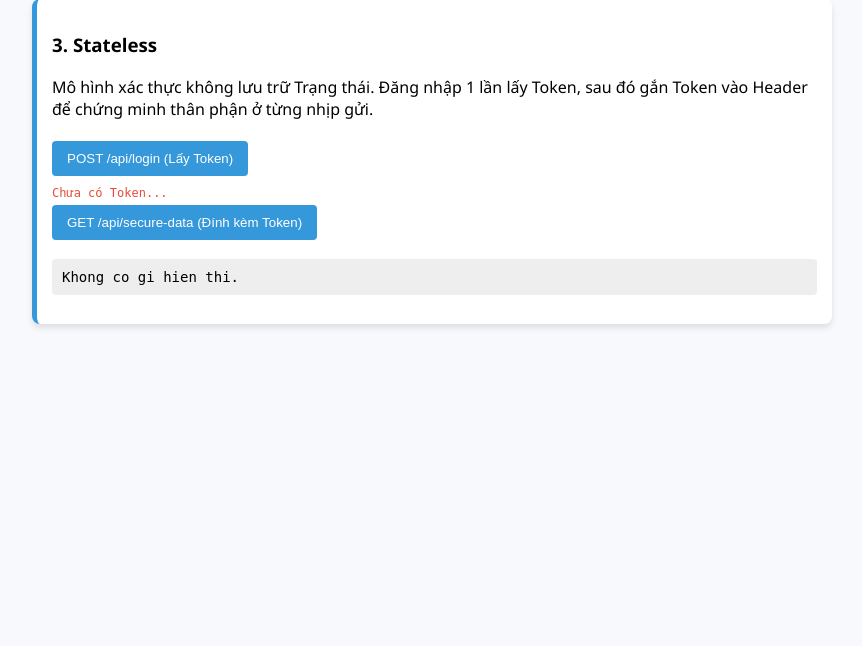
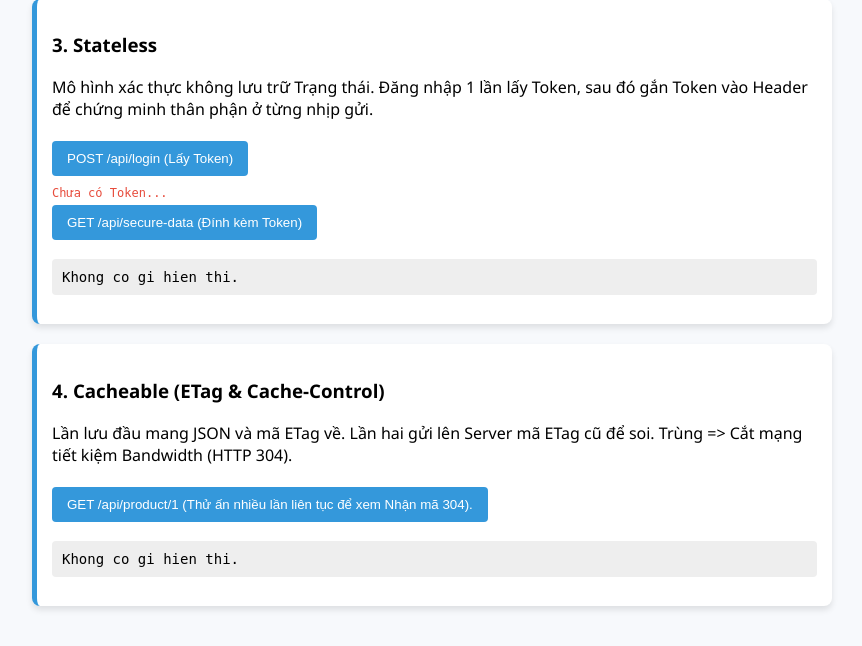
Before and after one commit to congkx123789/2526II_INT3505_1, a Flask app: page / in a window 1280 px wide. Shown: the part 626-1272 px from the top of the page, without its empty margins (208-1070 px from the left). Before the commit the page ends 954 px from the top, so only its background shows below. Run offline with Flask 3, Linux system fonts and the light colour scheme.

Commit message:
cacheable

```diff
--- a/Week2/REST_Demo_Flask/app.py
+++ b/Week2/REST_Demo_Flask/app.py
@@ -1,5 +1,7 @@
-from flask import Flask, request, jsonify, render_template
+from flask import Flask, request, jsonify, render_template, make_response
 import jwt
+import json
+import hashlib
 
 app = Flask(__name__)
 app.config['SECRET_KEY'] = 'my_super_secret_key'
@@ -42,9 +44,6 @@ def add_product():
 # ==========================================================
 @app.route('/api/login', methods=['POST'])
 def login():
-    """
-    Client lấy Token. Server KHÔNG LƯU session trong RAM hay ổ cứng.
-    """
     data = request.json
     if data and data.get('username') == 'admin':
         token = jwt.encode({'user': 'admin'}, app.config['SECRET_KEY'], algorithm='HS256')
@@ -53,21 +52,43 @@ def login():
 
 @app.route('/api/secure-data', methods=['GET'])
 def secure_data():
-    """
-    Client BẮT BUỘC gửi kèm Token ở mọi Request nếu muốn pass qua cửa này.
-    Server tự giải nghĩa Token chứ Server không tra Session từ Database.
-    Hệ thống lúc này có Scale 10 máy lên cũng không sập vì chia sẻ Session dễ dàng.
-    """
     token = request.headers.get('Authorization')
     if not token:
         return jsonify({'message': 'Token is missing!'}), 401
-
     try:
-        token = token.split(" ")[1] # Xóa chữ Bearer
+        token = token.split(" ")[1]
         decoded = jwt.decode(token, app.config['SECRET_KEY'], algorithms=['HS256'])
         return jsonify({'message': 'Welcome admin!', 'secret_data': 'Phi trạng thái có nghĩa là Server quên bạn ngay sau khi gửi xong Request.'})
     except Exception as e:
         return jsonify({'message': 'Token is invalid!', 'error': str(e)}), 401
 
+# ==========================================================
+# 4. Cacheable
+# ==========================================================
+@app.route('/api/product/<int:product_id>', methods=['GET'])
+def get_product_etag(product_id):
+    """
+    Sử dụng ETag để tiết kiệm băng thông khi Data chưa bị sờ tới.
+    """
+    product = next((p for p in db_products if p["id"] == product_id), None)
+    if not product:
+        return jsonify({"message": "Not Found"}), 404
+
+    # Tạo mã băm ETAG
+    product_str = json.dumps(product, sort_keys=True).encode('utf-8')
+    etag_hash = hashlib.md5(product_str).hexdigest()
+
+    # Kiểm tra ETAG trong HTTP Headers Browser nếu nó quay lại
+    if_none_match = request.headers.get('If-None-Match')
+
+    if if_none_match and if_none_match.strip('"') == etag_hash:
+        # Nếu Data Database trùng khớp mã ETag của Client gửi lên (100% Data giống nhau)
+        # Server ngắt kết nối luôn và trả 304 - Băng thông siêu thấp
+        return '', 304
+
+    response = make_response(jsonify(product))
+    response.set_etag(etag_hash)
+    return response
+
 if __name__ == '__main__':
     app.run(debug=True, port=5000)
--- a/Week2/REST_Demo_Flask/templates/index.html
+++ b/Week2/REST_Demo_Flask/templates/index.html
@@ -32,7 +32,7 @@
         transition: 0.3s;
       }
       button:hover { background-color: #2980b9; }
-      pre { background: #eee; padding: 10px; border-radius: 4px; font-size: 14px; }
+      pre { background: #eee; padding: 10px; border-radius: 4px; font-size: 14px; white-space: pre-wrap;}
       .secret-token {
         display: block;
         word-break: break-all;
@@ -75,45 +75,52 @@
       <pre id="stateless-out">Khong co gi hien thi.</pre>
     </div>
 
+    <div class="section" id="c4-cache">
+      <h3>4. Cacheable (ETag & Cache-Control)</h3>
+      <p>
+        Lần lưu đầu mang JSON và mã ETag về. Lần hai gửi lên Server mã ETag cũ để soi. Trùng => Cắt mạng tiết kiệm Bandwidth (HTTP 304).
+      </p>
+      <button onclick="fetchProductEtag()">
+        GET /api/product/1 (Thử ấn nhiều lần liên tục để xem Nhận mã 304).
+      </button>
+      <pre id="etag-out">Khong co gi hien thi.</pre>
+    </div>
+
     <script>
       // --- 2. Client-Server ---
-      async function fetchBasicData() {
-        // ...
-      }
+      async function fetchBasicData() { }
 
       // --- 1. Uniform Interface ---
-      async function fetchUniformData() {
-        // ...
-      }
+      async function fetchUniformData() { }
 
       // --- 3. Stateless ---
       let jwtToken = "";
+      async function loginAndGetToken() { }
+      async function fetchSecureData() { }
 
-      async function loginAndGetToken() {
-        const res = await fetch("/api/login", {
-          method: "POST",
-          headers: { "Content-Type": "application/json" },
-          body: JSON.stringify({ username: "admin" }),
-        });
-        const data = await res.json();
-        jwtToken = data.token;
-        document.getElementById("token-display").textContent = "Phiên Client đang cầm Token JWT: " + jwtToken;
-      }
+      // --- 4. Cacheable ---
+      let latestEtag = "";
+      async function fetchProductEtag() {
+        const headers = {};
 
-      async function fetchSecureData() {
-        if (!jwtToken) {
-          alert("Lỗi bảo mật! Cần lấy Token trước khi móc API này.");
+        // Đính kèm Etag cũ lên Header `If-None-Match`
+        if (latestEtag) headers["If-None-Match"] = latestEtag;
+
+        // Gọi thử lần 2 cùng một Product
+        const res = await fetch("/api/product/1", { headers });
+
+        // Nếu Server bảo "Tao biết bài này chưa đổi", Server trả 304 liền lập tức, băng thông tiết kiệm bằng 0
+        if (res.status === 304) {
+          document.getElementById("etag-out").textContent =
+            `=> [CACHE HIT]: Server trả Status 304 Not Modified.\nClient TỰ HIỂU và tự móc DATA CŨ TỪ Ổ CỨNG TRÌNH DUYỆT ra chạy do ETag 2 bên ăn khớp!`;
           return;
         }
 
-        // Client đính JWT Token vào Authorization Header theo chuẩn Bearer
-        const res = await fetch("/api/secure-data", {
-          headers: { Authorization: `Bearer ${jwtToken}` },
-        });
-
+        // Lần đầu tải mới
+        latestEtag = res.headers.get("ETag");
         const data = await res.json();
-        document.getElementById("stateless-out").textContent =
-          `Mã Phản hồi Server (Status): ${res.status}\nData Giải mã: ${JSON.stringify(data, null, 2)}`;
+        document.getElementById("etag-out").textContent =
+          `[MỚI] Mã trả về (200 OK).\nETag của Cục Data này là: ${latestEtag}\nData thật: ${JSON.stringify(data)}`;
       }
     </script>
   </body>
```
